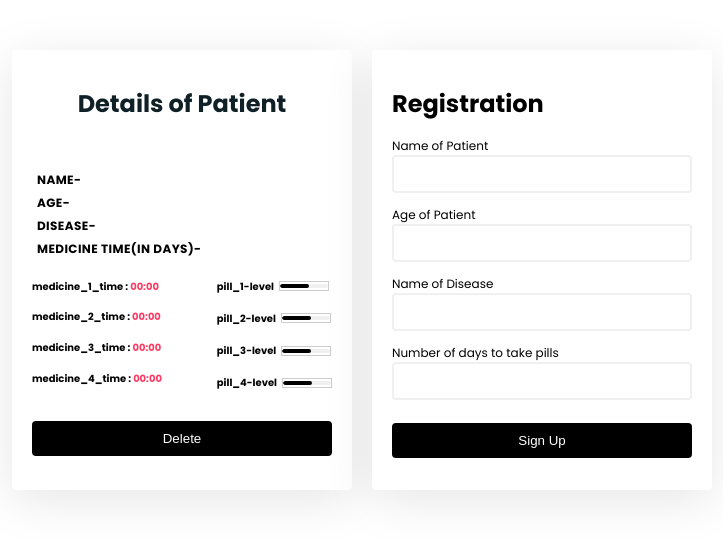
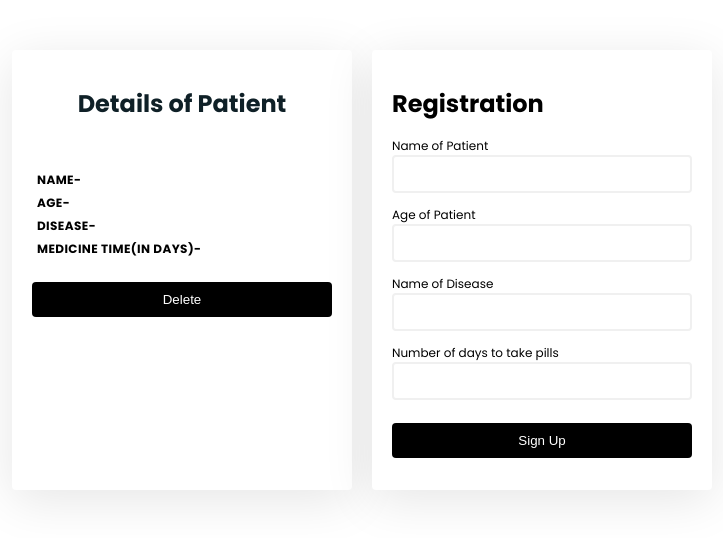
Before and after one commit to Awinash7482/SMART-IOT-PILL-BOX-INTERFACE, a plain HTML site: page new-register.html in a window 1280 px wide. Shown: the whole page, without its empty margins (278-1001 px from the left). Drawn offline with Linux system fonts and the light colour scheme.

Commit message:
Update new-register.html

```diff
--- a/new-register.html
+++ b/new-register.html
@@ -275,7 +275,7 @@ meter {
 
                 <!-- <button>Delete</button> -->
              </div>
-             <div class="details-pill">
+<!--              <div class="details-pill">
                <div class="med-time">
                 <h5>medicine_1_time : <span>00:00</span></h5>
                 <h5>medicine_2_time : <span>00:00</span></h5>
@@ -300,7 +300,7 @@ meter {
                     <meter value="0.6" min="0" max="1"></meter>
                  </div>
               </div>
-             </div>
+             </div> -->
              <button>Delete</button>
         </div>
         <div id="form2" >
```
